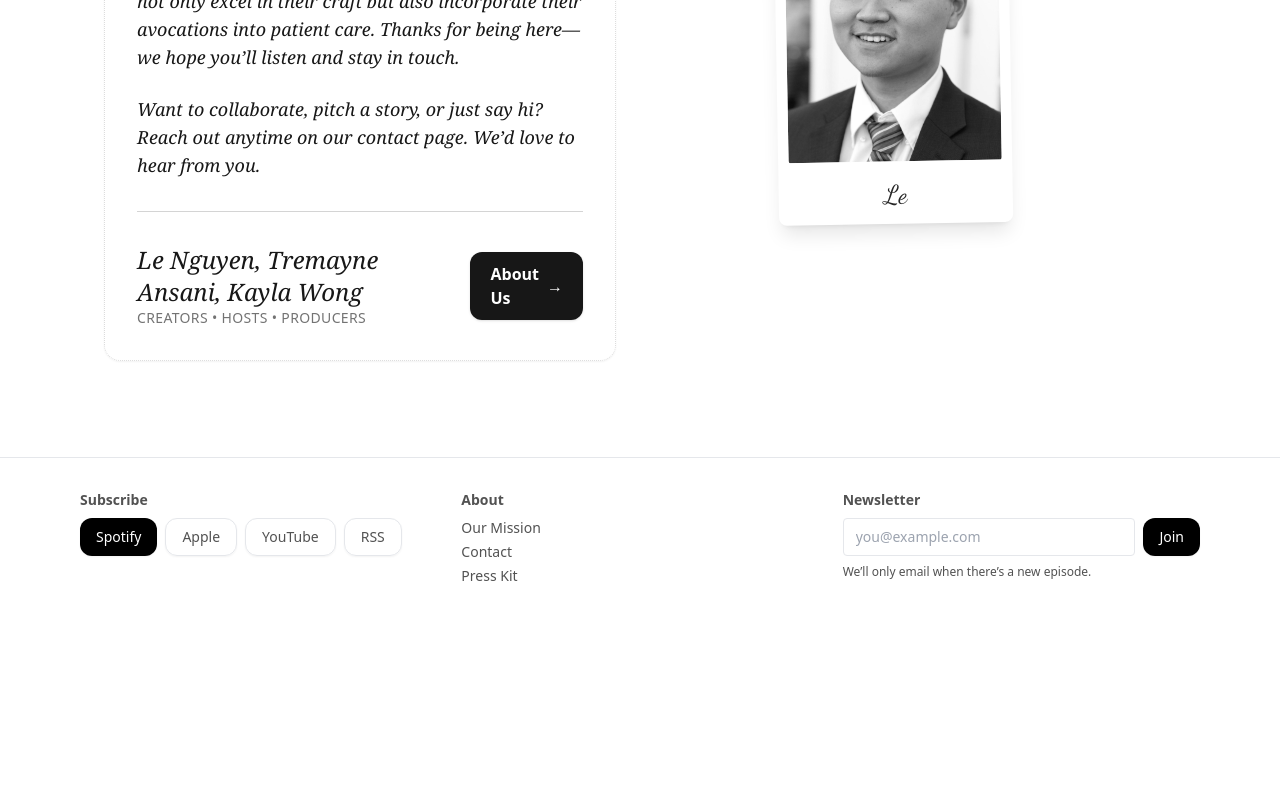
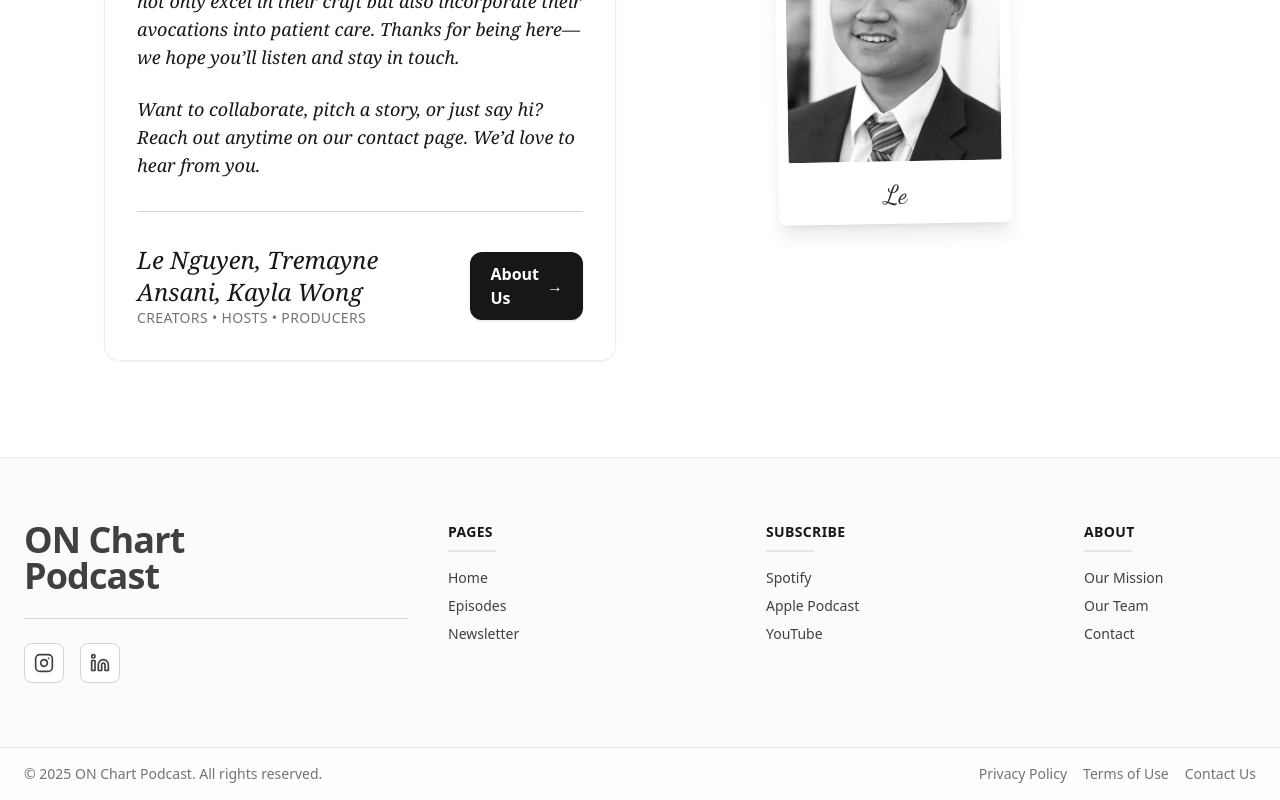
Before and after one commit to onchart-podcast/onchart-podcast, a Next.js app: page / in a window 1280 px wide. Shown: the part 1686-2486 px from the top of the page. Before the commit the page ends 2304 px from the top, so only its background shows below. Built offline with nearby package versions, Linux system fonts and the light colour scheme; no server answers.

Commit message:
Describe the update

```diff
--- a/app/about/page.tsx
+++ b/app/about/page.tsx
@@ -166,7 +166,7 @@ export default function AboutPage() {
       </section>
 
       {/* ========== Individual bios grid ========== */}
-      <section className="relative px-6 mt-4">
+      <section id="our-team" className="relative px-6 mt-4">
         <div className="max-w-6xl mx-auto">
           <h2 className="text-3xl md:text-4xl font-bold tracking-tight mb-10">
             Our Team
--- a/app/page.tsx
+++ b/app/page.tsx
@@ -100,7 +100,19 @@ export default async function Home() {
 
               {/* Description */}
               <p className="text-lg md:text-xl leading-relaxed mb-8 max-w-5xl">
-                {featured.description}
+                {featured.description
+                ?.replace(/Order\s+Somewhere\s+in\s+Between:.*?(?=\s[A-Z]|$)/gi, '') // remove promo line
+                .replace(/\bA\s*Memoir\s*here\b/gi, '')                              // remove "A Memoir here"
+                .replace(/\bLinks\b[\s\S]*$/i, '')                                  // everything after "Links"
+                .replace(/\([^)]*\)/g, '')                                          // remove (...) blocks entirely
+                .replace(/https?:\/\/\S+/g, '')                                     // remove URLs
+                .replace(/@\w+/g, '')                                               // remove @handles
+                .replace(/\b(?:Host|Hosts|Guest|Guests|Instagram|LinkedIn)\b.*?(?=[A-Z]|$)/gi, '') // host/social tags
+                .replace(/\b(?:Le\s+Nguyen|Tremayne\s+Ansani|Sean\s+Pirkle)\b/gi, '') // remove name
+                .replace(/\s{2,}/g, ' ')                                            // collapse spaces
+                .replace(/\s+\./g, '.')                                             // fix extra spaces before periods
+                .trim()
+                }
               </p>
 
               {/* Actions */}
--- a/components/Footer.tsx
+++ b/components/Footer.tsx
@@ -1,69 +1,112 @@
 import Link from 'next/link'
+import { Instagram, Linkedin } from 'lucide-react'
 
-export default function Footer(){
+export default function Footer() {
   return (
-    <footer className="mt-16 border-t">
-      <div className="container grid gap-6 py-8 sm:grid-cols-3 text-sm text-neutral-600">
-        <div>
-          <p className="font-semibold">Subscribe</p>
-          <div className="mt-2 flex flex-wrap gap-2">
+    <footer className="mt-16 border-t bg-neutral-50/80 text-neutral-700">
+      {/* Top grid */}
+      <div className="mx-auto max-w-7xl px-6 py-12 md:py-16 grid gap-10 md:grid-cols-12 items-start">
+        {/* Brand + socials */}
+        <div className="md:col-span-4">
+          <div className="text-4xl font-black leading-none tracking-tight">
+            <div>ON Chart</div>
+            <div>Podcast</div>
+          </div>
+
+          <hr className="my-6 border-neutral-300" />
+
+          <div className="flex items-center gap-4">
             <a
-              className="btn btn-primary"
-              href={process.env.SPOTIFY_SHOW_URL || '#'}
+              href={process.env.NEXT_PUBLIC_INSTAGRAM_URL || '#'}
               target="_blank"
               rel="noreferrer"
+              aria-label="Instagram"
+              className="inline-flex h-10 w-10 items-center justify-center rounded-lg border border-neutral-300 bg-white hover:bg-neutral-100 transition"
             >
-              Spotify
+              <Instagram className="h-5 w-5" />
             </a>
             <a
-              className="btn border"
-              href={process.env.APPLE_PODCAST_URL || '#'}
+              href={process.env.NEXT_PUBLIC_LINKEDIN_URL || '#'}
               target="_blank"
               rel="noreferrer"
+              aria-label="LinkedIn"
+              className="inline-flex h-10 w-10 items-center justify-center rounded-lg border border-neutral-300 bg-white hover:bg-neutral-100 transition"
             >
-              Apple
-            </a>
-            <a
-              className="btn border"
-              href={process.env.YOUTUBE_URL || '#'}
-              target="_blank"
-              rel="noreferrer"
-            >
-              YouTube
-            </a>
-            <a
-              className="btn border"
-              href={process.env.PODCAST_RSS ? '/rss.xml' : '#'}
-              target="_blank"
-              rel="noreferrer"
-            >
-              RSS
+              <Linkedin className="h-5 w-5" />
             </a>
           </div>
         </div>
 
-        <div>
-          <p className="font-semibold">About</p>
-          <ul className="mt-2 space-y-1">
-            <li><Link href="/about">Our Mission</Link></li>
-            <li><Link href="/contact">Contact</Link></li>
-            <li><Link href="/press">Press Kit</Link></li>
+        {/* Pages */}
+        <div className="md:col-span-3">
+          <h3 className="text-sm font-bold uppercase tracking-wide text-neutral-900">Pages</h3>
+          <div className="mt-2 h-[2px] w-12 bg-neutral-200" />
+          <ul className="mt-4 space-y-2 text-sm">
+            <li><Link href="/" className="hover:text-neutral-900">Home</Link></li>
+            <li><Link href="/episodes" className="hover:text-neutral-900">Episodes</Link></li>
+            <li><Link href="/newsletter" className="hover:text-neutral-900">Newsletter</Link></li>
           </ul>
         </div>
 
-        <div>
-          <p className="font-semibold">Newsletter</p>
-          <form action="/api/subscribe" method="post" className="mt-2 flex gap-2">
-            <input
-              name="email"
-              type="email"
-              required
-              placeholder="you@example.com"
-              className="w-full rounded border px-3 py-2"
-            />
-            <button className="btn btn-primary">Join</button>
-          </form>
-          <p className="mt-2 text-xs">We’ll only email when there’s a new episode.</p>
+        {/* Subscribe (text links, aligned like other columns) */}
+        <div className="md:col-span-3">
+          <h3 className="text-sm font-bold uppercase tracking-wide text-neutral-900">Subscribe</h3>
+          <div className="mt-2 h-[2px] w-12 bg-neutral-200" />
+          <ul className="mt-4 space-y-2 text-sm">
+            <li>
+              <a
+                href={process.env.SPOTIFY_SHOW_URL || '#'}
+                target="_blank"
+                rel="noreferrer"
+                className="hover:text-neutral-900"
+              >
+                Spotify
+              </a>
+            </li>
+            <li>
+              <a
+                href={process.env.APPLE_PODCAST_URL || '#'}
+                target="_blank"
+                rel="noreferrer"
+                className="hover:text-neutral-900"
+              >
+                Apple Podcast
+              </a>
+            </li>
+            <li>
+              <a
+                href={process.env.YOUTUBE_URL || '#'}
+                target="_blank"
+                rel="noreferrer"
+                className="hover:text-neutral-900"
+              >
+                YouTube
+              </a>
+            </li>
+          </ul>
+        </div>
+
+        {/* About */}
+        <div className="md:col-span-2">
+          <h3 className="text-sm font-bold uppercase tracking-wide text-neutral-900">About</h3>
+          <div className="mt-2 h-[2px] w-12 bg-neutral-200" />
+          <ul className="mt-4 space-y-2 text-sm">
+            <li><Link href="/about#mission" className="hover:text-neutral-900">Our Mission</Link></li>
+            <li><Link href="/about#our-team" className="hover:text-neutral-900">Our Team</Link></li>
+            <li><Link href="/contact" className="hover:text-neutral-900">Contact</Link></li>
+          </ul>
+        </div>
+      </div>
+
+      {/* Bottom bar */}
+      <div className="border-t bg-white/70">
+        <div className="mx-auto max-w-7xl px-6 py-4 text-xs md:text-sm text-neutral-500 flex flex-col md:flex-row items-center justify-between gap-3">
+          <p>© {new Date().getFullYear()} ON Chart Podcast. All rights reserved.</p>
+          <nav className="flex flex-wrap items-center gap-4">
+            <Link href="/privacy" className="hover:text-neutral-800">Privacy Policy</Link>
+            <Link href="/terms" className="hover:text-neutral-800">Terms of Use</Link>
+            <Link href="/contact" className="hover:text-neutral-800">Contact Us</Link>
+          </nav>
         </div>
       </div>
     </footer>
--- a/package.json
+++ b/package.json
@@ -13,6 +13,7 @@
     "clsx": "^2.1.1",
     "framer-motion": "^12.23.12",
     "gray-matter": "4.0.3",
+    "lucide-react": "^0.545.0",
     "next": "14.2.5",
     "nodemailer": "^7.0.6",
     "react": "18.2.0",
```
Also changed, not shown: 1 other file (tests, documents, lock files or other folders).
